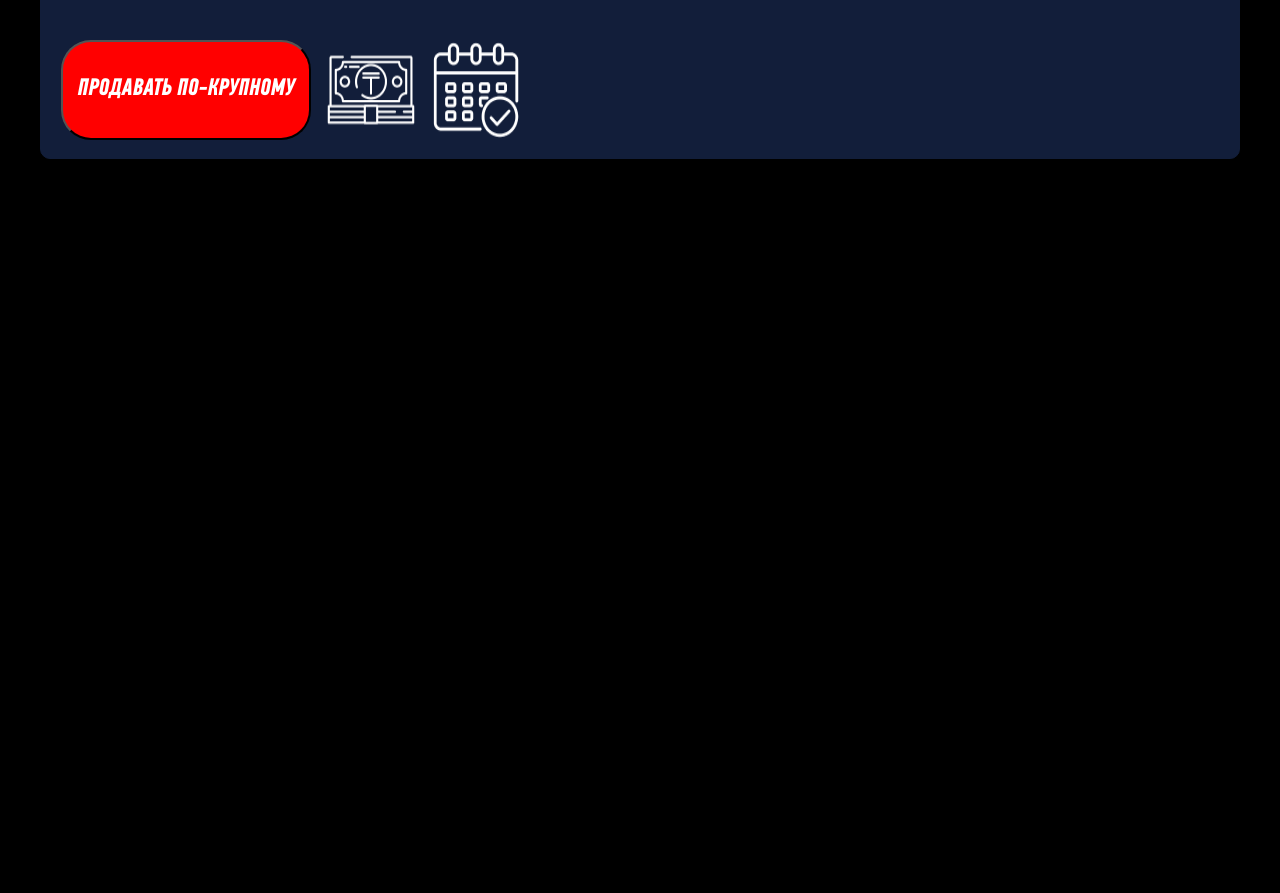
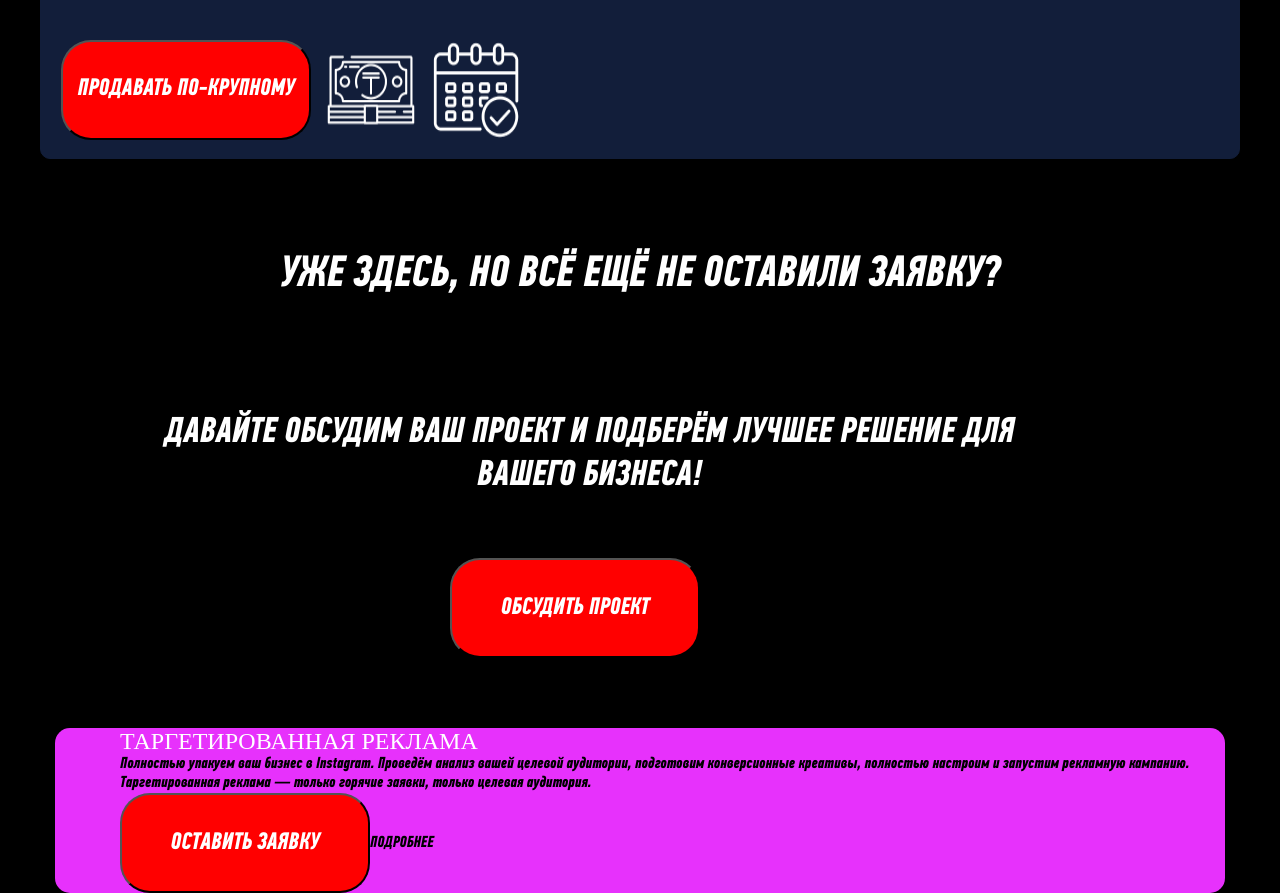
Before and after one commit to Yuldashev-amir/Landing_test, a plain HTML site: page index.html in a window 1280 px wide. Shown: the part 6390-7283 px from the top of the page. Before the commit the page ends 6574 px from the top, so only its background shows below. Drawn offline with Linux system fonts and the light colour scheme; files whose address does not match are found by name.

Commit message:
pre-last block

```diff
--- a/assets/css/style.css
+++ b/assets/css/style.css
@@ -433,3 +433,118 @@ li {
     right: 0;
     z-index: 1;
 }
+
+.cards__footer--title {
+    text-align: center;
+    font-weight: 900;
+    color: #FFFFFF;
+    max-width: 1222px;
+    font-size: 44px;
+    text-transform: uppercase;
+    margin-top: 90px;
+
+
+}
+
+.cards__footer--subtitle {
+    font-weight: 400;
+    font-size: 36px;
+    color: #FFFFFF;
+    max-width: 939px;
+    text-align: center;
+    margin-left: 80px;
+    margin-top: 110px;
+    text-transform: uppercase;
+}
+
+.cards__footer--btn {
+    background-color: #f00;
+    Width: 250px;
+    Height: 100px;
+    border-radius: 30px;
+
+    font-weight: 700;
+    font-size: 24px;
+    color: #FFFFFF;
+    font-family: "PF Din Text Comp Pro";
+    text-transform: uppercase;
+    text-align: center;
+    margin-left: 410px;
+    margin-top: 60px;
+}
+
+
+
+
+/* promo*/
+
+.promo__section {
+    background-color: #E731FC;
+    background: linear-gradient( 45deg, #E731FC 0%
+    #652DAC 55.34%
+    #FFA279 93.53%);
+    border-radius: 15px;
+
+
+    max-width: 1170px;
+    max-height: 500px;
+    margin: 0 auto;
+    margin-top: 70px;
+
+
+}
+
+
+.promo__content {
+    display: flex;
+    flex-direction: column;
+    margin-left: 50px;
+
+
+
+}
+
+.promo__title {
+    font-weight: 900;
+    color: #FFFFFF;
+    font-family: "Montserrat";
+    font-size: 72px;
+    text-transform: uppercase;
+    max-width: 880px;
+    text-align: left;
+
+
+
+}
+
+.promo__title {
+    font-size: 24px;
+    font-weight: 400;
+    color: #FFFFFF;
+    max-width: 722px;
+
+}
+
+
+.promo__action {
+    display: flex;
+    flex-direction: row;
+    align-items: center;
+    margin-left: 50px;
+
+}
+
+
+.promo__button {
+    background-color: #f00;
+    Width: 250px;
+    Height: 100px;
+    border-radius: 30px;
+
+    font-weight: 700;
+    font-size: 24px;
+    color: #FFFFFF;
+    font-family: "PF Din Text Comp Pro";
+    text-transform: uppercase;
+    text-align: center;
+}
--- a/index.html
+++ b/index.html
@@ -271,10 +271,37 @@
                     </div>
                 </div>
 
+                <div class="cards__footer--title">
+                    УЖЕ ЗДЕСЬ, НО ВСЁ ЕЩЁ НЕ ОСТАВИЛИ ЗАЯВКУ?
+                </div>
+
+               <div class="cards__footer--subtitle"> ДАВАЙТЕ ОБСУДИМ ВАШ ПРОЕКТ И ПОДБЕРЁМ
+                    ЛУЧШЕЕ РЕШЕНИЕ ДЛЯ ВАШЕГО БИЗНЕСА!
+                </div>
+
+                    <button class="cards__footer--btn">ОБСУДИТЬ ПРОЕКТ</button>
 
                 </div><!----/ container--->
             </div><!----/ cards--->
 
+            <div class="promo__section">
+                <div class="container">
+                    <div class="promo__inner">
+                        <div class="promo__content">
+                            <div class="promo__title">ТАРГЕТИРОВАННАЯ
+                                РЕКЛАМА </div>
+                            <div class="promo__text">Полностью упакуем ваш бизнес в Instagram. Проведём анализ вашей целевой аудитории,
+                                подготовим конверсионные креативы, полностью настроим и запустим рекламную кампанию.
+                                Таргетированная реклама — только горячие заявки, только целевая аудитория.</div>
+                        </div>
+                        <div class="promo__action">
+                            <button class="promo__button">ОСТАВИТЬ ЗАЯВКУ</button>
+                            <div class="promo__link"><a>ПОДРОБНЕЕ</a></div>
+                        </div>
+                    </div>
+                </div>
+            </div>
+
 
     </body>
 </html>
```
